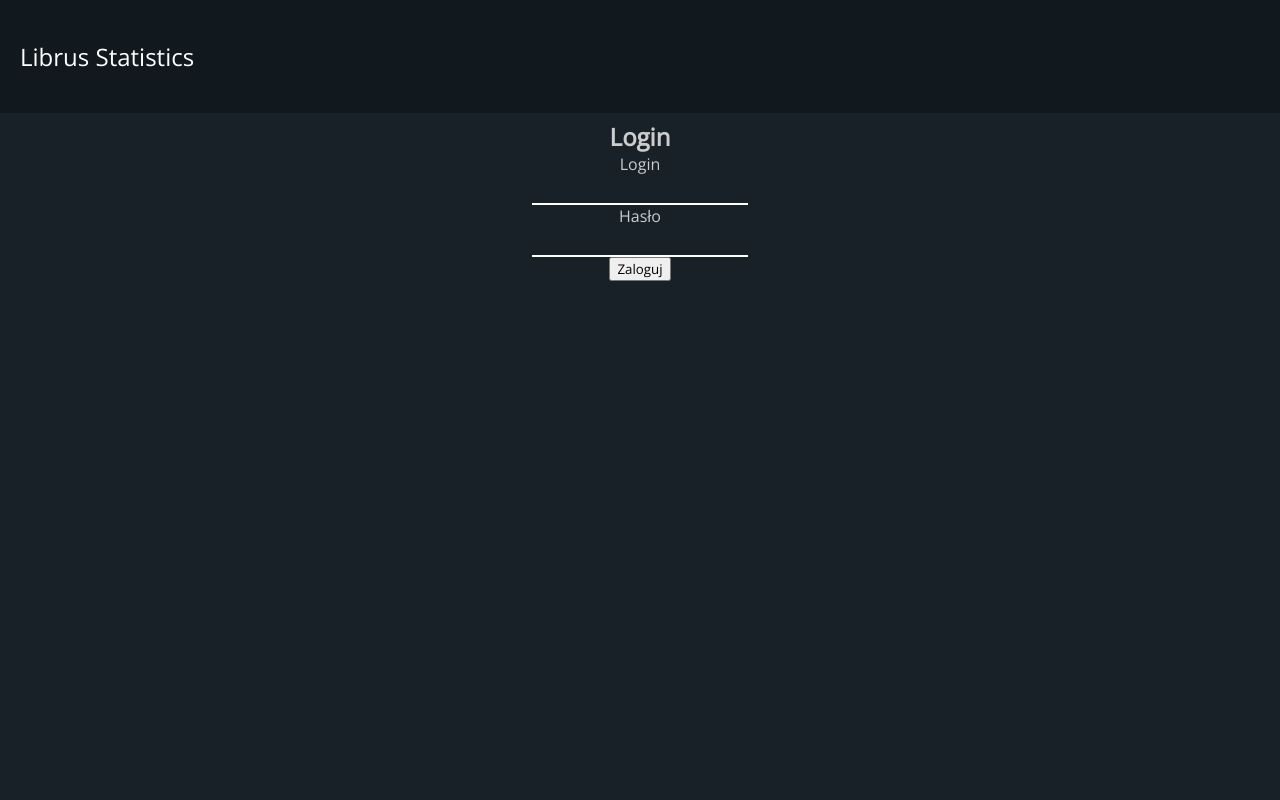
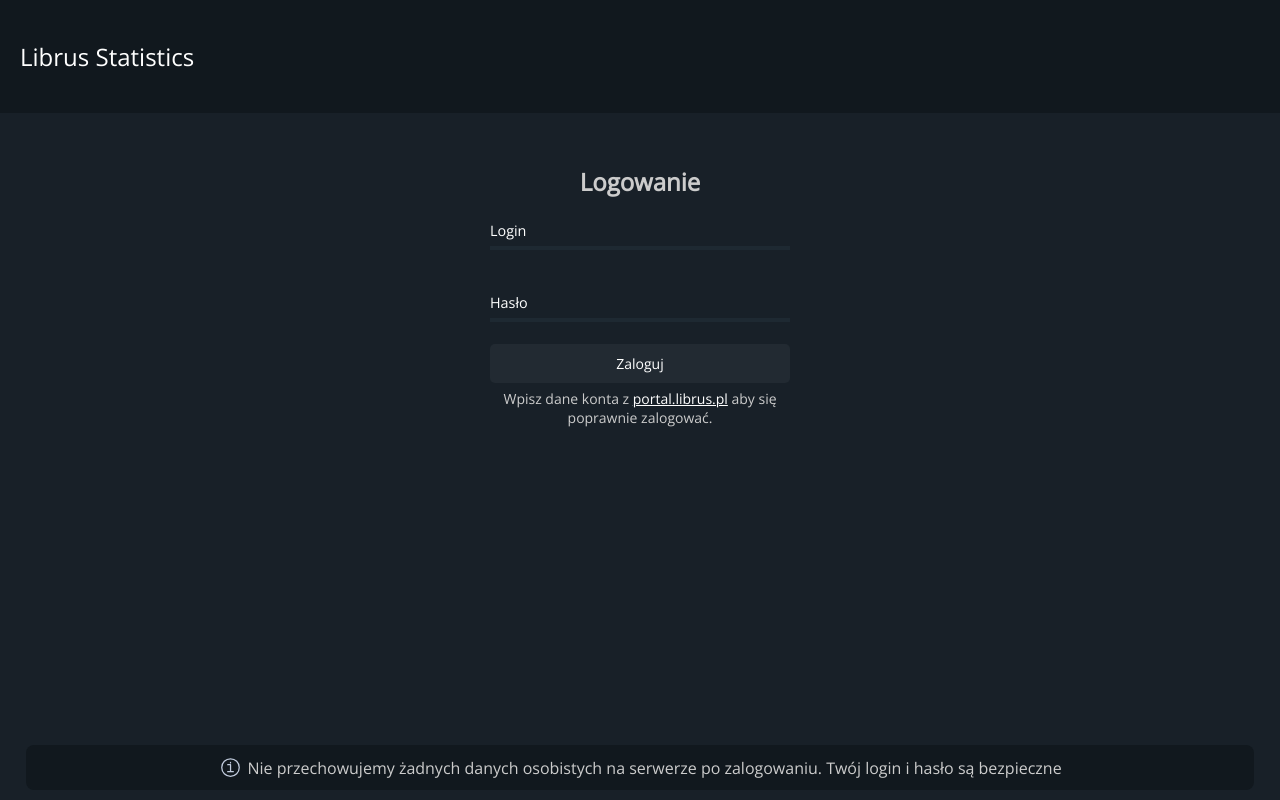
Before and after one commit to xsiadron/LibrusStatistics, a React (Create React App) app in the folder client/: page / in a window 1280 px wide. Built offline with nearby package versions, Linux system fonts and the light colour scheme.

Commit message:
Login page design

```diff
--- a/client/src/App.js
+++ b/client/src/App.js
@@ -2,9 +2,9 @@
 import { useState, useContext } from "react"
 import './styles/App.css';
 import './styles/Colors.css';
-import Navbar from './components/Navbar/Navbar';
 import Home from './Home';
 import Login from './Login';
+import Navbar from './components/Navbar/Navbar';
 import { AuthContext } from "./AuthContext";
 
 const ClearLocalStorage = () => {
--- a/client/src/Home.js
+++ b/client/src/Home.js
@@ -15,6 +15,7 @@
     }
 
     return (
+        <>
             <main>
                 <section className="sub-nav">
                     <button onClick={changeSemester} data-value="1" className={buttonIndex == 1 ? 'active-button' : ''}>Semestr 1</button>
@@ -33,5 +34,6 @@
                     })}
                 </section>
             </main>
+        </>
     )
 }
--- a/client/src/Login.js
+++ b/client/src/Login.js
@@ -1,10 +1,11 @@
 import axios from "axios";
 import { wrapper } from 'axios-cookiejar-support';
-import { useState, useContext } from "react"
+import { useState, useContext, useEffect } from "react"
 import { useNavigate } from "react-router-dom"
 import "./styles/Login.css"
 import { AuthContext } from "./AuthContext";
 import LibrusStatisticsApi from "./modules/LibrusStatisticsApi"
+import infoCircleIcon from './icons/info-circle.svg';
 
 import config from "./config/librus-config"
 
@@ -45,30 +46,42 @@
     }
 
     return (
+        <>
             <section className="login">
-            <h1>Login</h1>
                 <form onSubmit={Loguj}>
-                <div>
-                    <label htmlFor="login">Login</label>
+                    <h1>Logowanie</h1>
+                    <div className="input-div">
                         <input
                             type="text"
                             id="login"
                             value={login}
                             onChange={(e) => setLogin(e.target.value)}
-                        required />
+                            required
+                            placeholder=" " />
+                        <label htmlFor="login">Login</label>
+                        <div className="underline"></div>
                     </div>
-                <div>
-                    <label htmlFor="password">Hasło</label>
+                    <div className="input-div">
                         <input
                             type="password"
                             id="password"
                             value={password}
                             onChange={(e) => setPassword(e.target.value)}
-                        required />
+                            required
+                            placeholder=" " />
+                        <label htmlFor="password">Hasło</label>
+                        <div className="underline"></div>
                     </div>
-                <button type="submit">Zaloguj</button>
+                    <button className="login-button" type="submit">Zaloguj</button>
+                    <p>Wpisz dane konta z <a href="https://portal.librus.pl/rodzina">portal.librus.pl</a> aby się poprawnie zalogować.</p>
                 </form>
             </section>
+            <footer className="login-footer">
+                <img src={infoCircleIcon} alt="informacja" />
+                &nbsp;
+                <p>Nie przechowujemy żadnych danych osobistych na serwerze po zalogowaniu. Twój login i hasło są bezpieczne</p>
+            </footer>
+        </>
     )
 })
 
--- a/client/src/components/Navbar/Navbar.css
+++ b/client/src/components/Navbar/Navbar.css
@@ -6,7 +6,6 @@
     background-color: var(--dark-blue);
     top: 0;
     width: 100%;
-    /* height: 75px; */
     padding: 20px 0px;
     z-index: 100;
     transition: 0.5s all;
--- a/client/src/styles/App.css
+++ b/client/src/styles/App.css
@@ -15,3 +15,19 @@
   background-color: var(--blue);
   color: var(--light-grey);
 }
+
+button {
+  color: #fff;
+  outline: none;
+  font-size: 14px;
+  border: none;
+  padding: 10px;
+  margin: 2px 5px;
+  border-radius: 5px;
+  background-color: var(--lighter-blue);
+  transition: all 0.2s ease;
+}
+
+button:hover {
+  background-color: var(--dark-blue);
+}
--- a/client/src/styles/Colors.css
+++ b/client/src/styles/Colors.css
@@ -3,10 +3,6 @@
     --blue: #182028;
     --light-blue: #1e2932;
     --lighter-blue: #222a32;
-    /* --dark-blue: #10161B;
-    --blue: #13191F;
-    --light-blue: #161E24;
-    --lighter-blue: #191F25; */
 
     --dark-grey: #696969;
     --grey: #9c9c9c;
--- a/client/src/styles/Login.css
+++ b/client/src/styles/Login.css
@@ -1,20 +1,113 @@
 .login {
     display: flex;
+    flex-direction: row;
     justify-content: center;
     align-items: center;
-    flex-direction: column;
+    overflow: hidden;
+    margin: 50px;
 }
 
-.login label {
-
+form {
+    display: flex;
+    flex-direction: column;
+    justify-content: center;
+    align-items: center;
+    height: 100%;
+    width: 300px;
 }
 
-.login input {
+form p {
+    font-size: 14px;
+    padding: 4px;
+}
+
+form a {
     color: #fff;
+}
+
+.input-div {
+    position: relative;
+    margin: 20px;
+    width: 100%;
+}
+
+.input-div label {
+    position: absolute;
+    transform: translateY(-27px);
+    color: #fff;
+
+    display: block;
+    cursor: text;
+    font-size: 0.9rem;
+    transition: all 0.3s ease;
+    top: 30px;
+}
+
+.input-div input {
     width: 100%;
     border: none;
-    border-bottom: 2px solid #fff;
+    border-bottom: 4px solid var(--light-blue);
     background-color: transparent;
+    color: #fff;
+
     outline: none;
     padding: 5px 0px;
 }
+
+.input-div .underline {
+    position: absolute;
+    bottom: 0px;
+    height: 4px;
+    width: 0%;
+    background-color: var(--dark-blue);
+    transition: all 0.2s ease;
+}
+
+.input-div input:focus~.underline,
+.input-div input:valid~.underline,
+.input-div input:not(:placeholder-shown)~.underline {
+    width: 100%;
+    transition: all 0.2s ease;
+}
+
+.input-div input:focus~label,
+.input-div input:valid~label,
+.input-div input:not(:placeholder-shown)~label {
+    transform: translateY(-50px);
+    transition: all 0.3s ease;
+    font-size: 0.75rem;
+    color: var(--light-grey);
+}
+
+input:-webkit-autofill,
+textarea:-webkit-autofill,
+select:-webkit-autofill {
+    -webkit-box-shadow: 0 0 0 1000px var(--blue) inset !important;
+    -webkit-text-fill-color: white !important;
+}
+
+.input-div input:-webkit-autofill:focus~.underline,
+.input-div input:-webkit-autofill:valid~.underline,
+.input-div input:-webkit-autofill:not(:placeholder-shown)~.underline {
+    width: 100%;
+    transition: all 0.2s ease;
+}
+
+.login-button {
+    width: 100%;
+}
+
+.login-footer {
+    display: flex;
+    position: fixed;
+    align-items: center;
+    justify-content: center;
+    background-color: var(--dark-blue);
+    bottom: 10px;
+    border-radius: 8px;
+    left: 2%;
+    width: 96%;
+    z-index: 100;
+    padding: 10px;
+    transition: 0.5s all;
+}
```
Lines whose indentation alone changed are shown as unchanged.
